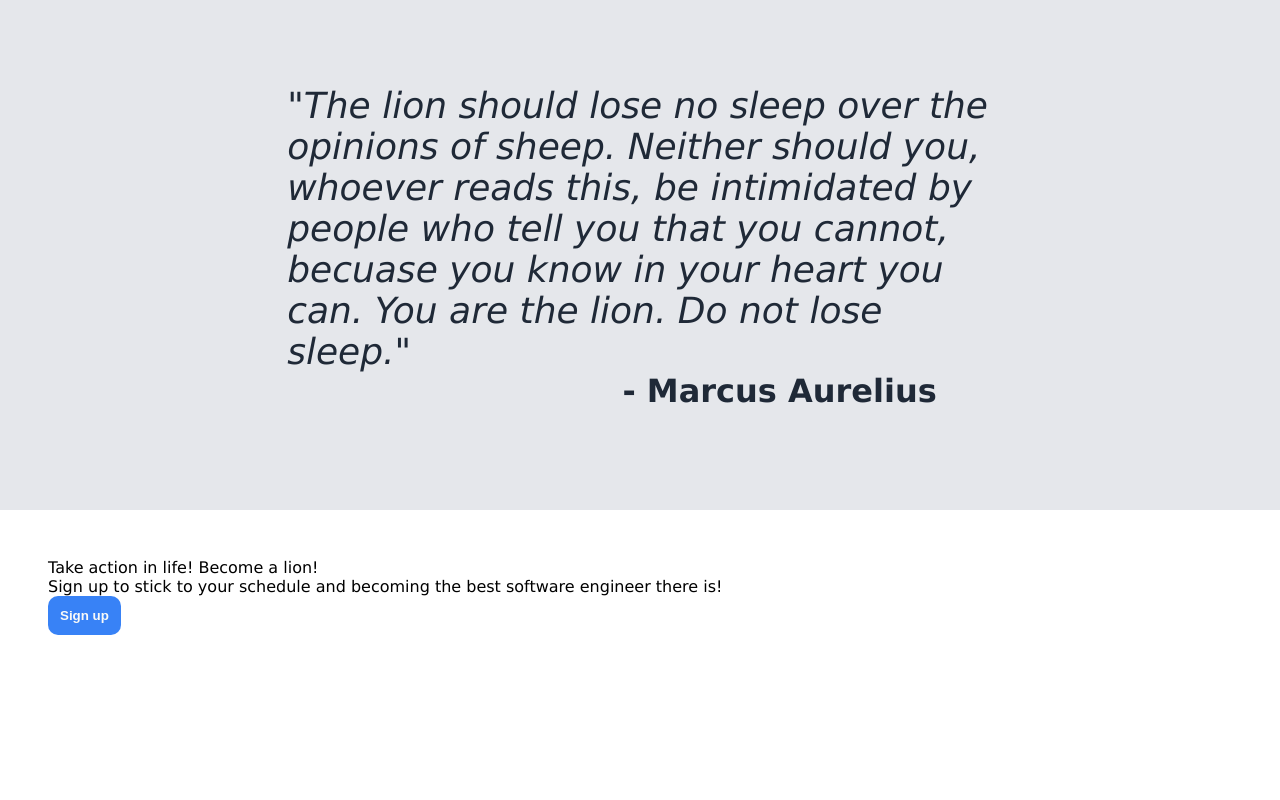
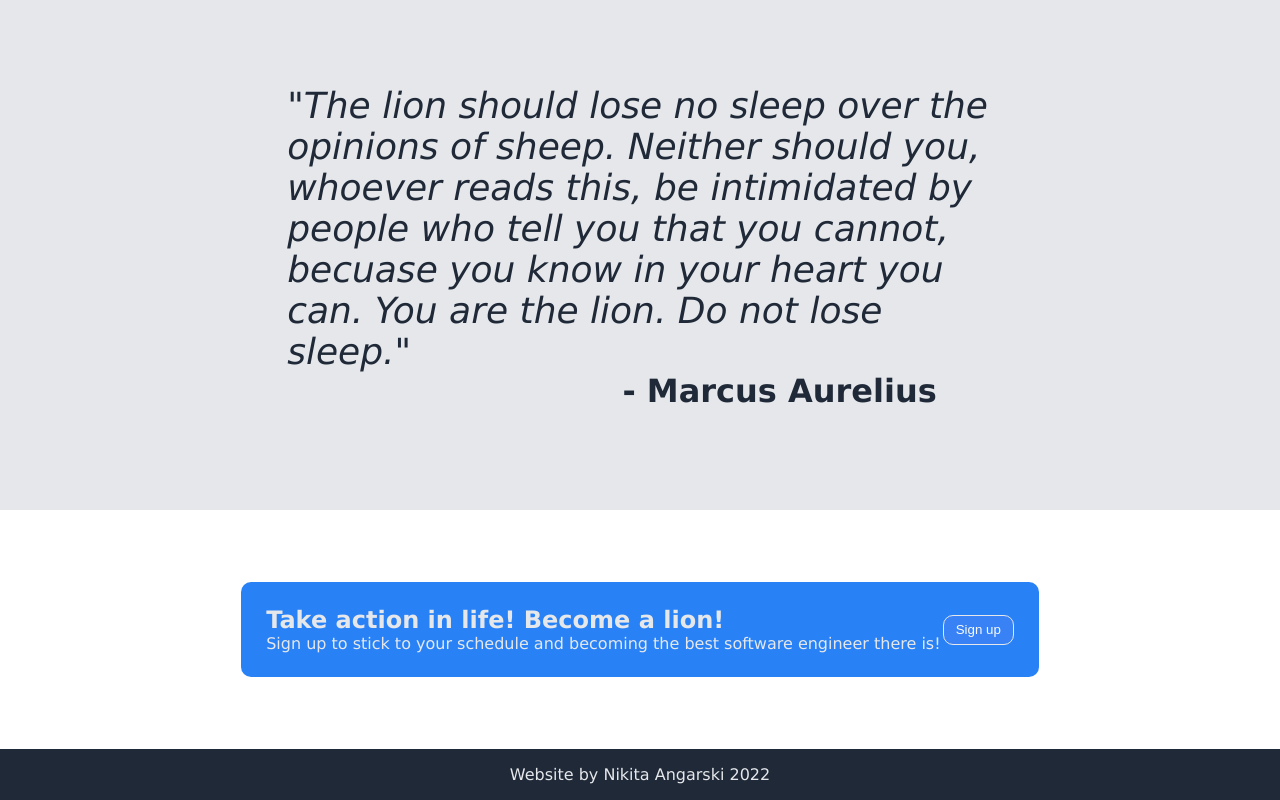
Before and after one commit to Nikitos1865/landing-page, a plain HTML site: page index.html in a window 1280 px wide. Shown: the part 966-1766 px from the top of the page. Before the commit the page ends 1649 px from the top, so only its background shows below. Drawn offline with Linux system fonts and the light colour scheme.

Commit message:
Finished site off with a blue box with a sign up button, and a footer with my name and year. I learned a lot more about flex boxes and formatting with this projet, and now feel much more comfortable building a site from the ground up, at least with a a sample site to use as a guideline.

```diff
--- a/index.html
+++ b/index.html
@@ -24,7 +24,7 @@
             </div>
             <div style="font-family:Arial, Helvetica, sans-serif; font-size: 18px; color: #E5E7EB; padding: 4px;">
             This website has some subtext under the main title, above the button. The font here is a little smaller, which makes contrast easier.</div>
-            <button>Sign up</button>
+            <button class="button">Sign up</button>
         </div>
         <img class="chip-img" src="images/chip.jpeg" alt="image of a computer chip">
     </div>
@@ -57,14 +57,17 @@
             <div class="author"> - Marcus Aurelius </div>
         </div>
     </div>
-    <div class="white-background">
+    <div class="white-background" style="padding: 72px; display: flex; align-items: center;">
         <div class="blue-box">
             <div class="call">
                 Take action in life! Become a lion!
                 <div class="small-action">Sign up to stick to your schedule and becoming the best software engineer there is!</div>
             </div>
-            <button>Sign up</button>
+            <button class="sign-up">Sign up</button>
         </div>
+    </div>
+    <div class="footer">
+        Website by Nikita Angarski 2022
     </div>
     </div>
 </body>
--- a/styles.css
+++ b/styles.css
@@ -38,7 +38,7 @@ body {
 
 .text-button {
     padding: 0px;
-    width: 32%;
+    width: 29%;
     align-items: flex-start;
 }
 
@@ -50,6 +50,7 @@ body {
     width: 100%;
     padding-top:48px;
     padding-bottom: 96px;
+    gap: 52px;
 
 }
 
@@ -133,10 +134,15 @@ a {
 }
 
 .footer {
+    display: flex;
+    background-color: #1F2937;
+    color:#e5e7eb;
+    justify-content: center;
+    padding: 16px;
 
 }
 
-button {
+.button {
     background-color: #3882F6;
     color: #F9FAF8;
     padding: 12px;
@@ -146,3 +152,47 @@ button {
     font-weight: bold;
 
 }
+
+.call {
+    display: flex;
+    flex-direction: column;
+    color: #e5e7eb;
+    font-weight: bold;
+    font-size: 18pt;
+}
+
+.small-action {
+    font-size: 12pt;
+    font-weight: normal;
+}
+
+.sign-up {
+    display: flex;
+    justify-content: center;
+    align-items: center;
+    border-style: solid;
+    border-color: #e5e7eb;
+    border-width: 1px;
+    background-color: #3882F6;
+    color: #F9FAF8;
+    padding: 12px;
+    border-radius: 10px;
+    font-family: Arial, Helvetica, sans-serif;
+    height: 30px;
+    margin-top: auto;
+    margin-bottom: auto;
+
+
+}
+
+
+.blue-box {
+    display: flex;
+    background-color: #2882f6;
+    padding: 24px;
+    width: 66%;
+    justify-content: space-around;
+    align-self: center;
+    border-radius: 10px;
+
+}
```
